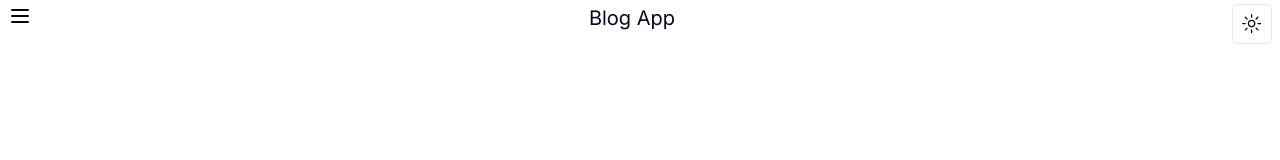
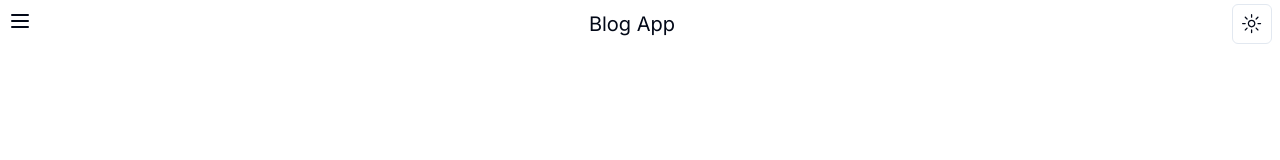
Before and after one commit to bockster6669/XBlog, a Next.js app: page / in a window 1280 px wide. Shown: the top 160 px of the page. Built offline with nearby package versions, Linux system fonts and the light colour scheme.

Commit message:
fix/set items-cetner in navbar style

```diff
--- a/src/components/shared/Navbar.tsx
+++ b/src/components/shared/Navbar.tsx
@@ -6,7 +6,7 @@ import { Menu } from 'lucide-react';
 
 export default function Navbar() {
   return (
-    <div className="flex box-border px-2 py-1 dark:bg-[#010409]">
+    <div className="flex box-border px-2 py-1 items-center dark:bg-[#010409]">
       <div className="mr-auto">
         <DropdownMenu>
           <DropdownMenuTrigger><Menu/></DropdownMenuTrigger>
```
